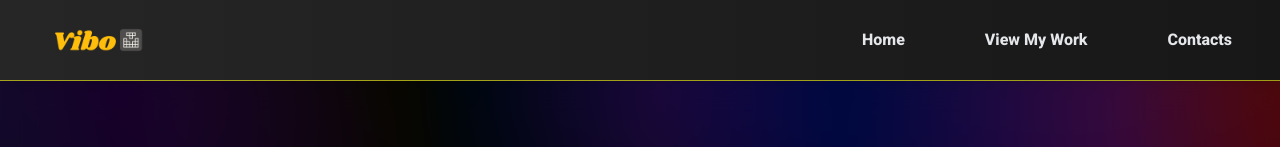
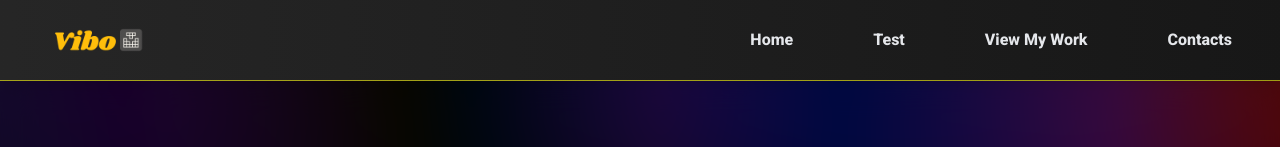
Before and after one commit to viboverse/my-personal-portfolio, a Next.js app: page /projects in a window 1280 px wide. Shown: the top 147 px of the page. Built offline with nearby package versions, Linux system fonts and the light colour scheme.

Commit message:
Add test link

```diff
--- a/src/components/main-header.tsx
+++ b/src/components/main-header.tsx
@@ -28,6 +28,14 @@ export default function MainHeader() {
                   className="group hover:text-old-gold-400 relative px-4 py-2 text-gray-200 transition-all duration-300"
                >
                   Home
+                  <span className="bg-old-gold-400 absolute bottom-0 left-0 h-0.5 w-0 transition-all duration-300 group-hover:w-full" />
+               </Link>
+
+               <Link
+                  href="/"
+                  className="group hover:text-old-gold-400 relative px-4 py-2 text-gray-200 transition-all duration-300"
+               >
+                  Test
                   <span className="bg-old-gold-400 absolute bottom-0 left-0 h-0.5 w-0 transition-all duration-300 group-hover:w-full" />
                </Link>
 
```
